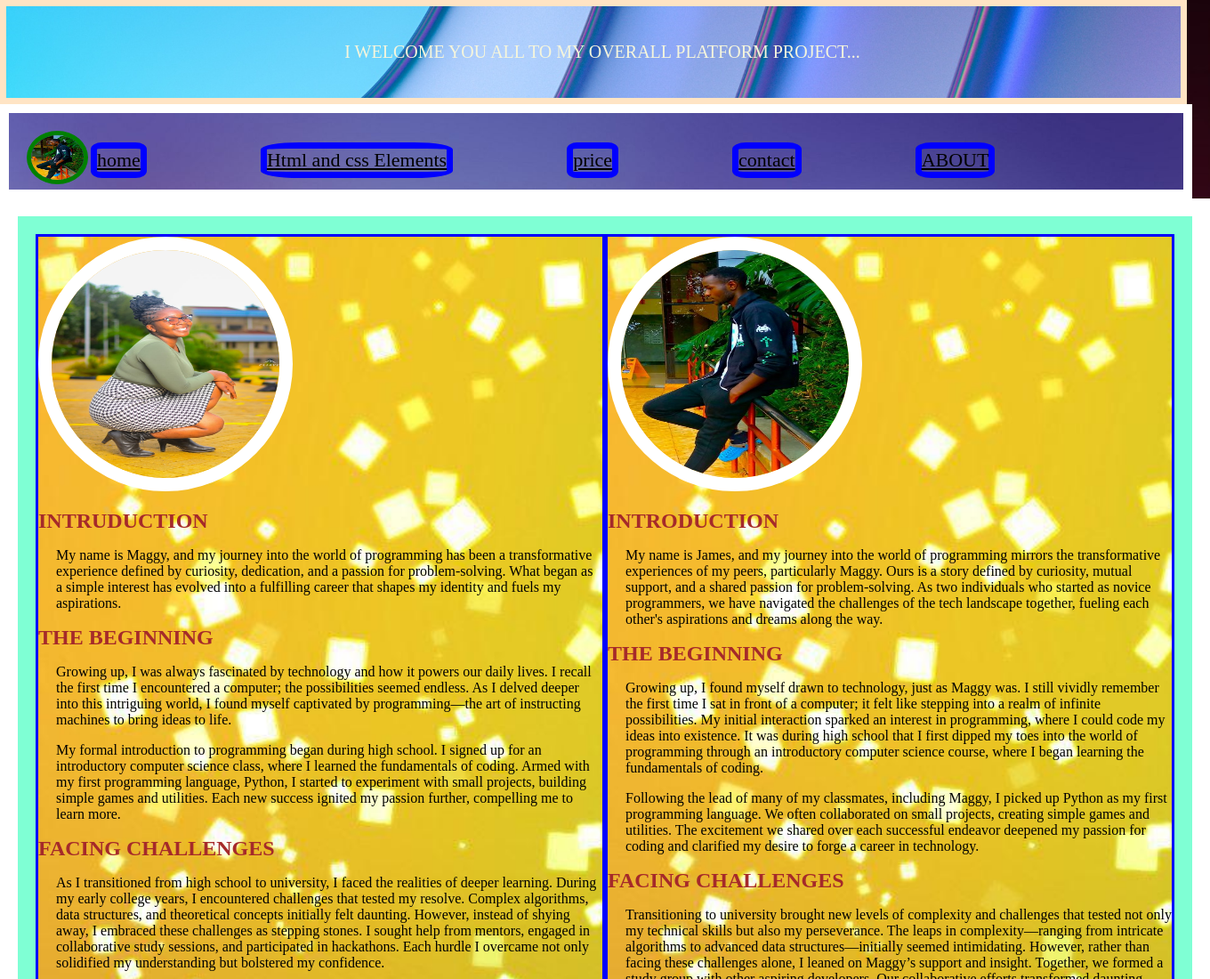
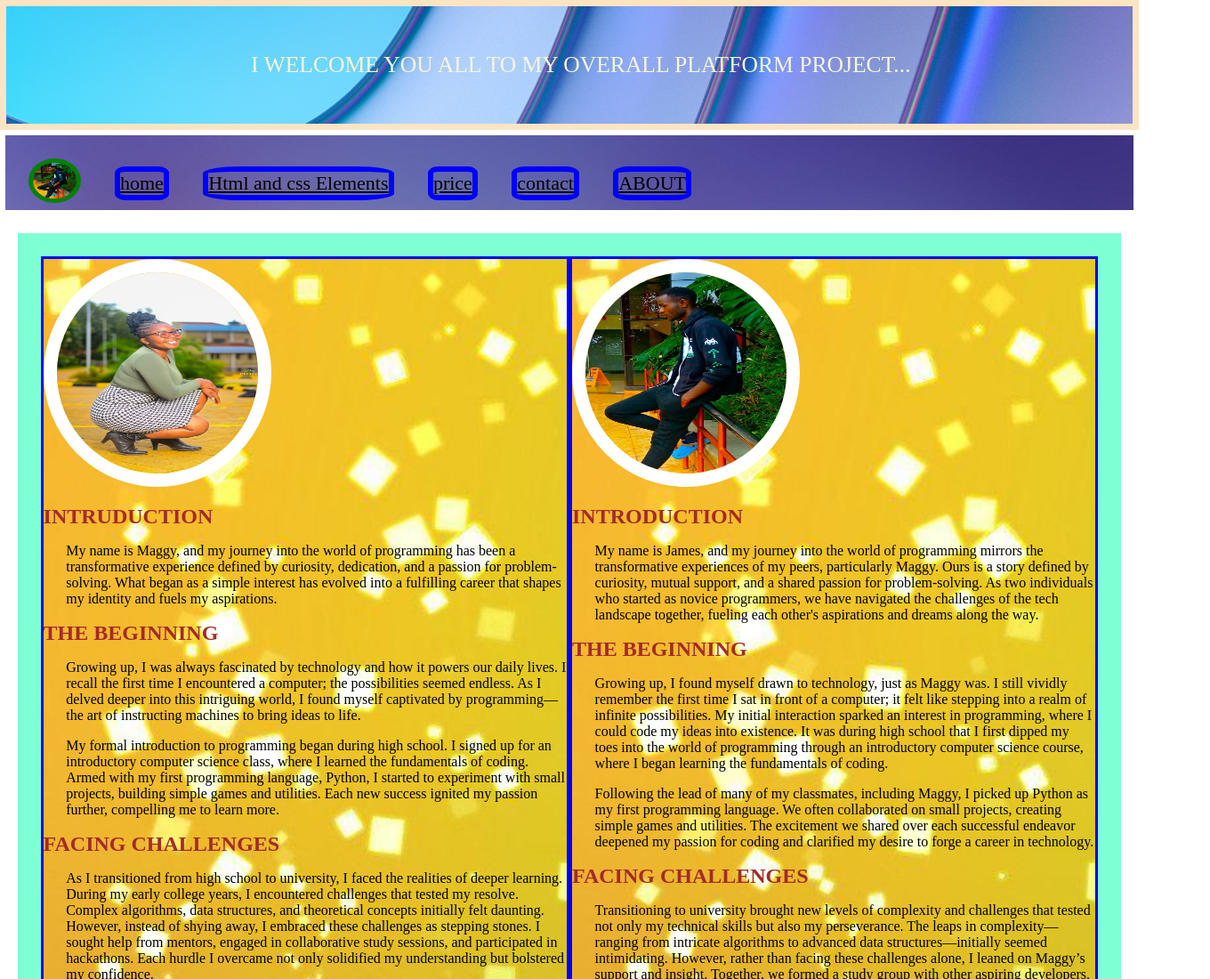
Before and after one commit to ja295/99uu, a plain HTML site: page index.html in a window 1280 px wide. Shown: the top 1100 px of the page at 89% size, 1360 px wide, since content can reach past the window. Drawn offline with Linux system fonts and the light colour scheme.

Commit message:
Update index.css

```diff
--- a/index.css
+++ b/index.css
@@ -1,8 +1,13 @@
+ *{
+   box-sizing: border-box;
+ }
+
  body{
     margin: 0;
     background-image: url(colorful-gradient-digital-art-abstract-tn.jpg);
     background-size: cover;
     width: 100vw;
+    overflow-x: hidden;
 
 
  }
@@ -35,29 +40,29 @@
     position: relative;
     justify-content: left;
     margin-top: 0;
-    padding: 20px;
+    padding: 2vw;
     width: 100vw;
     flex-wrap: wrap;
-    gap: 3px;
+    gap: 3vw;
     height: auto;
     color: white;
     align-items: center;
-    font-size: 20px;
+    font-size: 2vw;
     padding-bottom: 1px;
-    border: 10px solid white;
+    border: 0.5vw solid white;
 
  }
 
  .ww{
     display: flex;
-    gap: 10vw;
+    gap: 3vw;
     flex-wrap: wrap;
     margin: 0;
 
  }
 
  a{
-    border: 7px solid blue;
+    border: 0.5vw solid blue;
     border-radius: 20%;
     width: auto;
     color: black;
@@ -68,11 +73,11 @@
     width: 100vw;
     color: beige;
     height: auto;
-    border: 7px solid bisque;
+    border: 0.6vw solid bisque;
     align-items: center;
     margin: 0;
-    padding: 20px;
-    font-size: 20px;
+    padding: 2vw;
+    font-size: 2vw;
     background-image: url(R.jpg);
     background-size: cover;
     z-index: 1000;
@@ -89,12 +94,12 @@
     overflow-wrap: break-word;
     display: flex;
     justify-content: center;
-    margin-left: 20px;
+    margin-left: 2vw;
 
      }
  .content{
     width: 100vw;
-    padding: 20px;
+    padding: 2vw;
     background-color: aquamarine;
     height: auto;
     display: flex;
```
